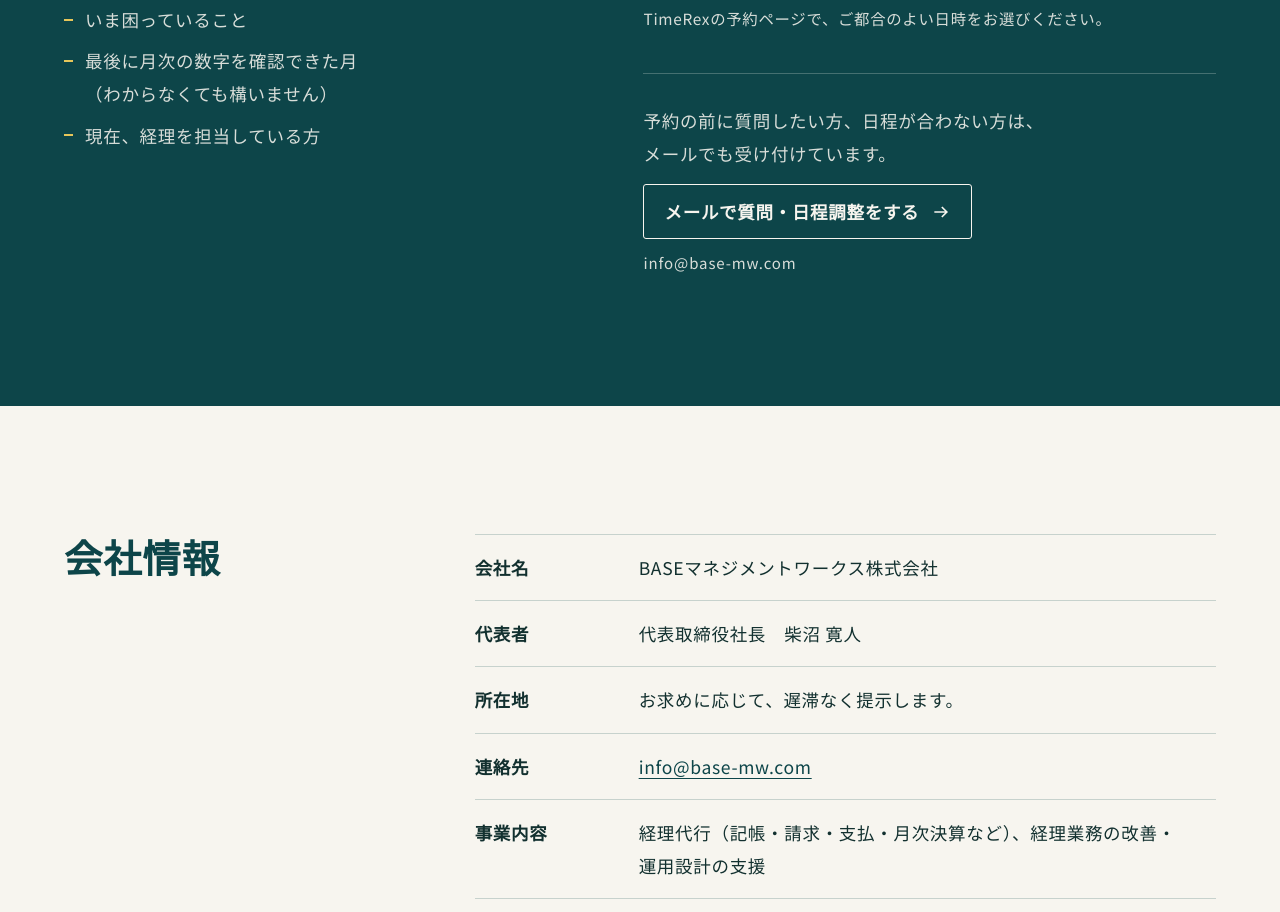
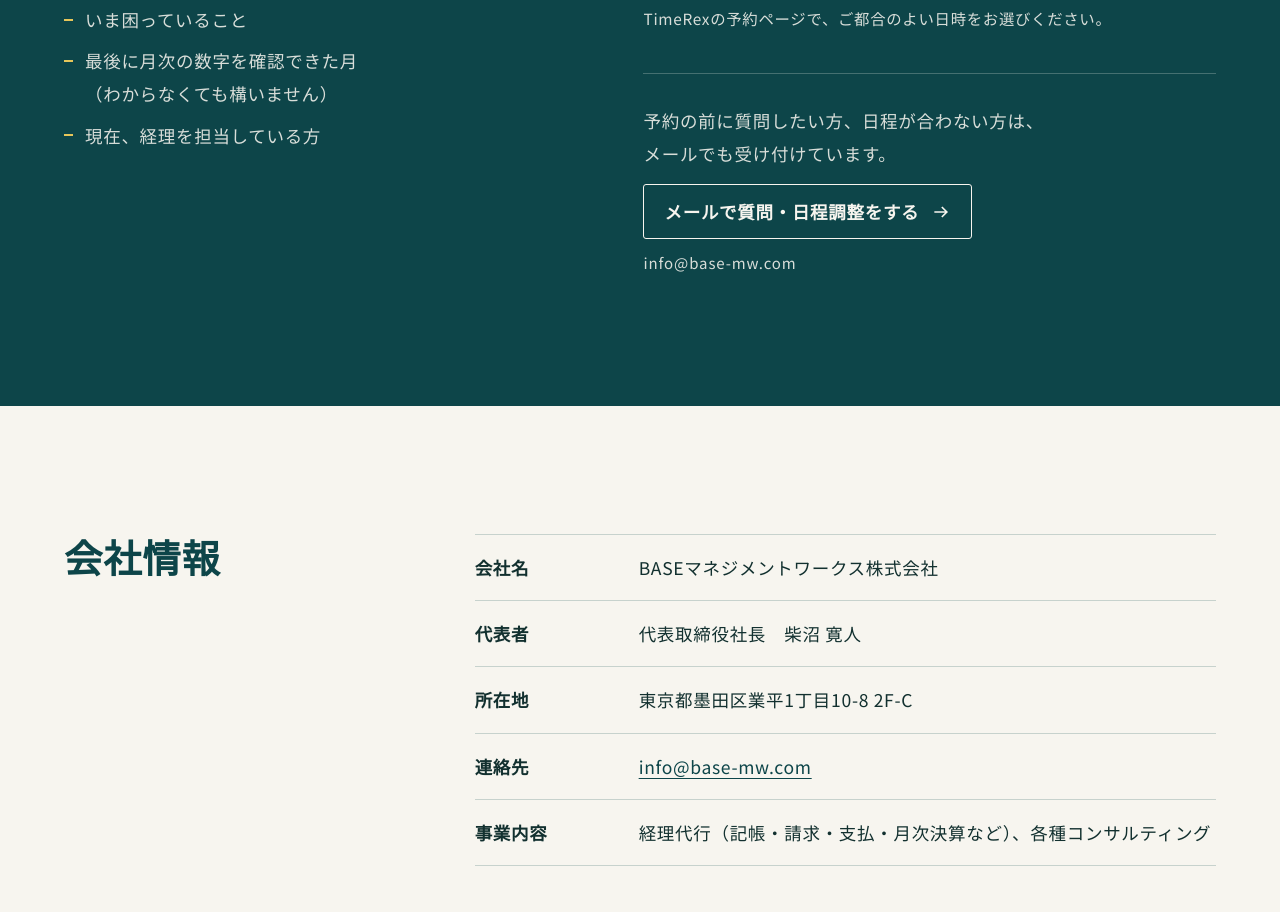
Before and after one commit to bmw0332/x01, a plain HTML site: page index.html in a window 1280 px wide. Shown: the part 11088-12000 px from the top of the page. Drawn offline with Linux system fonts and the light colour scheme; a web font is replaced by a local one.

Commit message:
Add files via upload

```diff
--- a/index.html
+++ b/index.html
@@ -793,9 +793,9 @@ h1,h2,h3{font-family:var(--mincho);font-weight:700;line-height:1.36;letter-spaci
     <dl class="co">
       <div><dt>会社名</dt><dd>BASEマネジメントワークス株式会社</dd></div>
       <div><dt>代表者</dt><dd>代表取締役社長　<span class="u">柴沼 寛人</span></dd></div>
-      <div><dt>所在地</dt><dd>お求めに応じて、遅滞なく提示します。</dd></div>
+      <div><dt>所在地</dt><dd><span class="u">東京都墨田区業平1丁目10-8</span> <span class="u">2F-C</span></dd></div>
       <div><dt>連絡先</dt><dd><a class="u" href="mailto:info@base-mw.com">info@base-mw.com</a></dd></div>
-      <div><dt>事業内容</dt><dd>経理代行（記帳・請求・支払・月次決算など）、経理業務の改善・運用設計の支援</dd></div>
+      <div><dt>事業内容</dt><dd><span class="u">経理代行（記帳・請求・支払・</span><span class="u">月次決算など）、</span><span class="u">各種コンサルティング</span></dd></div>
     </dl>
   </div>
 </section>
```
Also changed, not shown: privacy.html (+1 -1 lines), tokushoho.html (+2 -1 lines).
